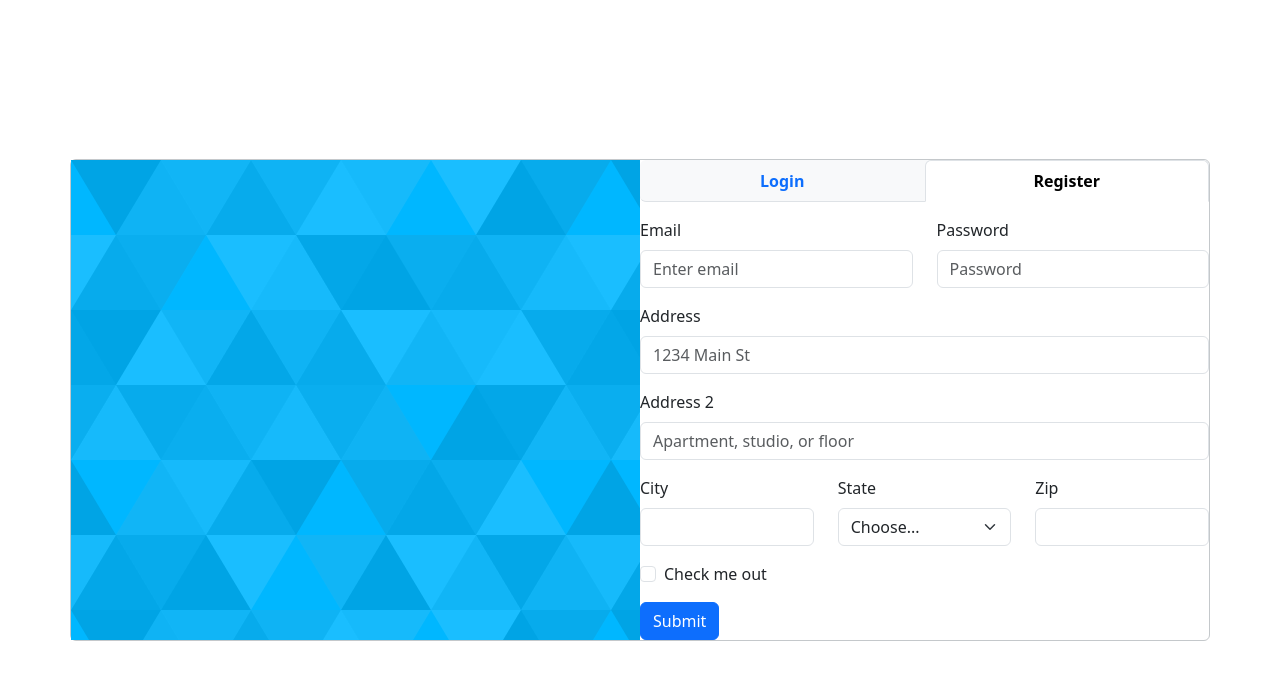
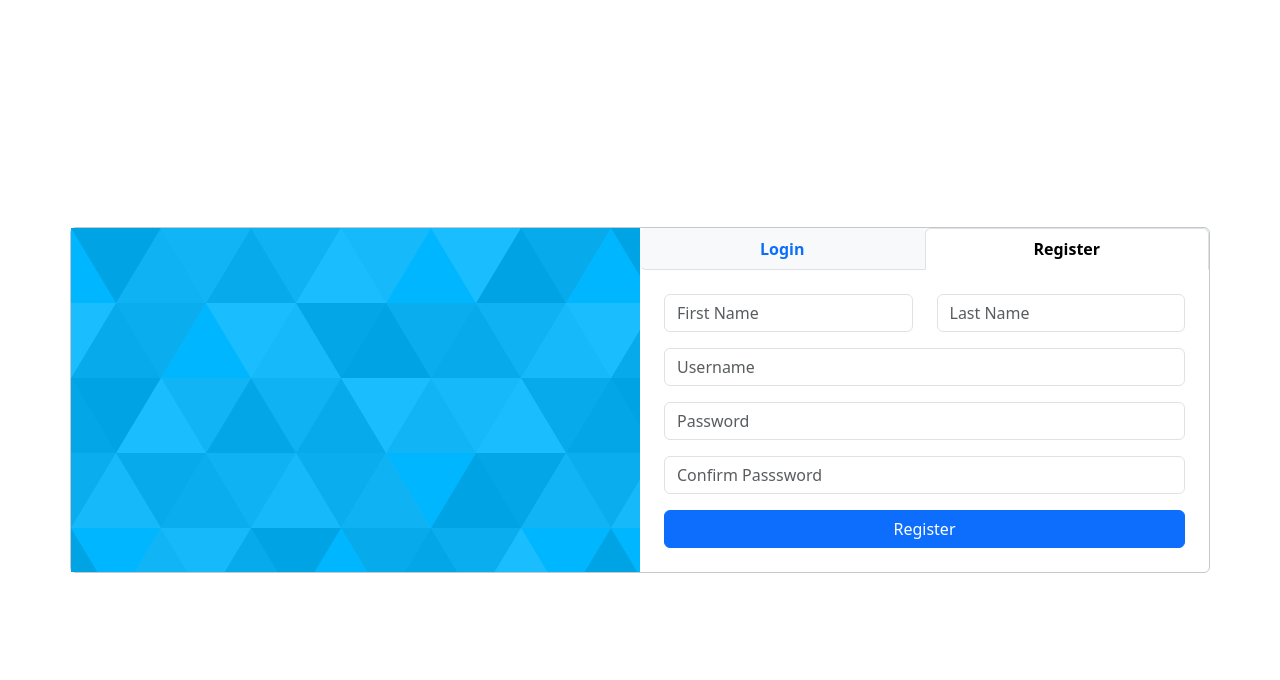
Before and after one commit to melos-simeneh/full-stack-authentication-using-react-node-mysql, a React (Create React App) app in the folder client/: page / in a window 1280 px wide. Both pictures are taken after a click on the tab "Register". Shown: the top 680 px of the page. Built offline with nearby package versions, Linux system fonts and the light colour scheme.

Commit message:
client: register form update

```diff
--- a/client/src/RegisterForm.jsx
+++ b/client/src/RegisterForm.jsx
@@ -5,56 +5,30 @@ import Row from "react-bootstrap/Row";
 
 function RegisterForm() {
   return (
-    <Form>
+    <Form className="px-4 py-2 pb-4">
       <Row className="mb-3">
-        <Form.Group as={Col} controlId="formGridEmail">
-          <Form.Label>Email</Form.Label>
-          <Form.Control type="email" placeholder="Enter email" />
+        <Form.Group as={Col}>
+          <Form.Control placeholder="First Name" />
         </Form.Group>
-
-        <Form.Group as={Col} controlId="formGridPassword">
-          <Form.Label>Password</Form.Label>
-          <Form.Control type="password" placeholder="Password" />
+        <Form.Group as={Col}>
+          <Form.Control type="password" placeholder="Last Name" />
         </Form.Group>
       </Row>
 
-      <Form.Group className="mb-3" controlId="formGridAddress1">
-        <Form.Label>Address</Form.Label>
-        <Form.Control placeholder="1234 Main St" />
+      <Form.Group className="mb-3">
+        <Form.Control placeholder="Username" />
       </Form.Group>
 
-      <Form.Group className="mb-3" controlId="formGridAddress2">
-        <Form.Label>Address 2</Form.Label>
-        <Form.Control placeholder="Apartment, studio, or floor" />
+      <Form.Group className="mb-3">
+        <Form.Control placeholder="Password" />
       </Form.Group>
 
-      <Row className="mb-3">
-        <Form.Group as={Col} controlId="formGridCity">
-          <Form.Label>City</Form.Label>
-          <Form.Control />
-        </Form.Group>
-
-        <Form.Group as={Col} controlId="formGridState">
-          <Form.Label>State</Form.Label>
-          <Form.Select defaultValue="Choose...">
-            <option>Choose...</option>
-            <option>...</option>
-          </Form.Select>
-        </Form.Group>
-
-        <Form.Group as={Col} controlId="formGridZip">
-          <Form.Label>Zip</Form.Label>
-          <Form.Control />
-        </Form.Group>
-      </Row>
-
-      <Form.Group className="mb-3" id="formGridCheckbox">
-        <Form.Check type="checkbox" label="Check me out" />
+      <Form.Group className="mb-3">
+        <Form.Control placeholder="Confirm Passsword" />
       </Form.Group>
-
-      <Button variant="primary" type="submit">
-        Submit
-      </Button>
+      <div className="d-grid gap-2">
+        <Button variant="primary">Register</Button>
+      </div>
     </Form>
   );
 }
```
